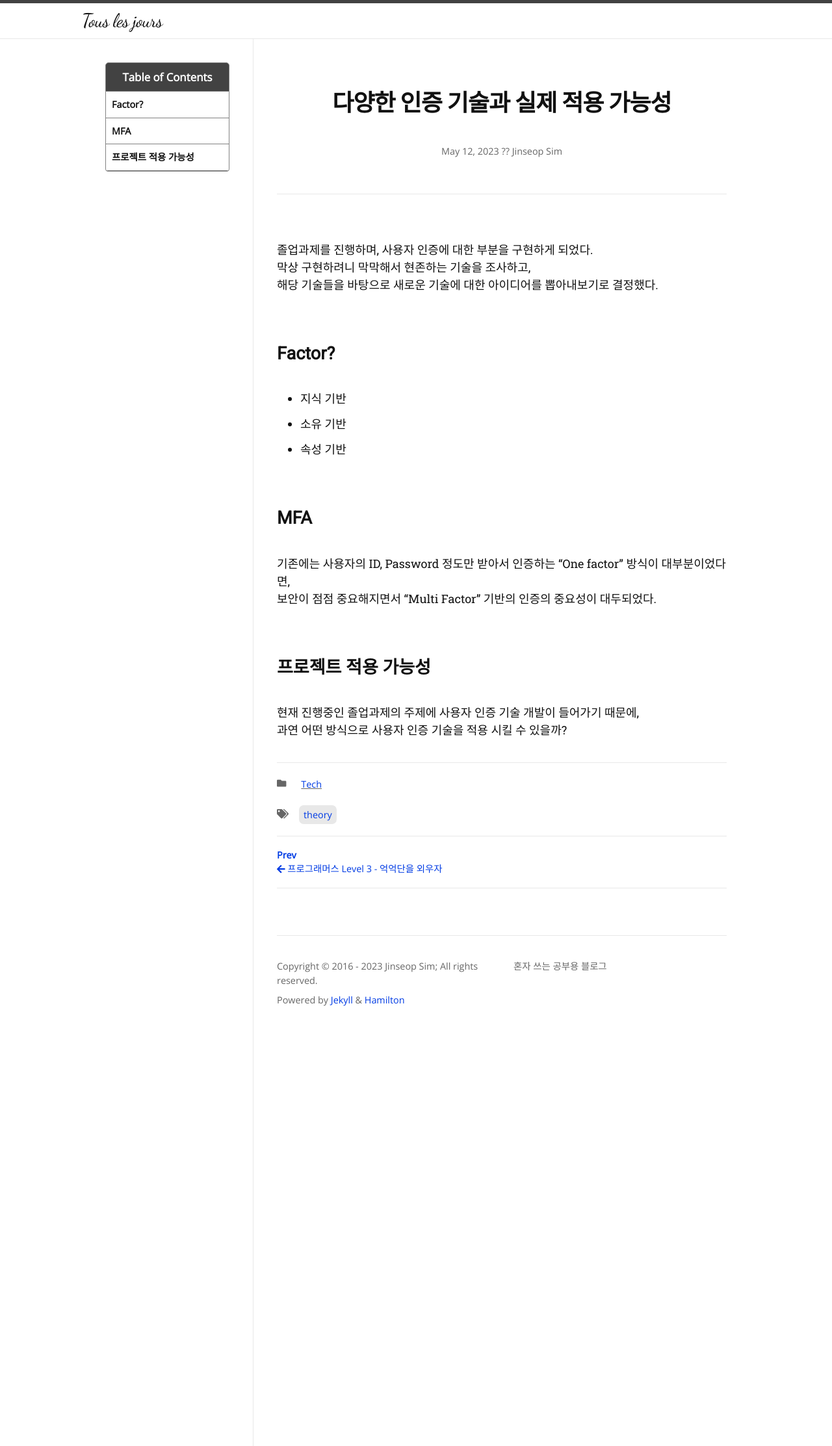
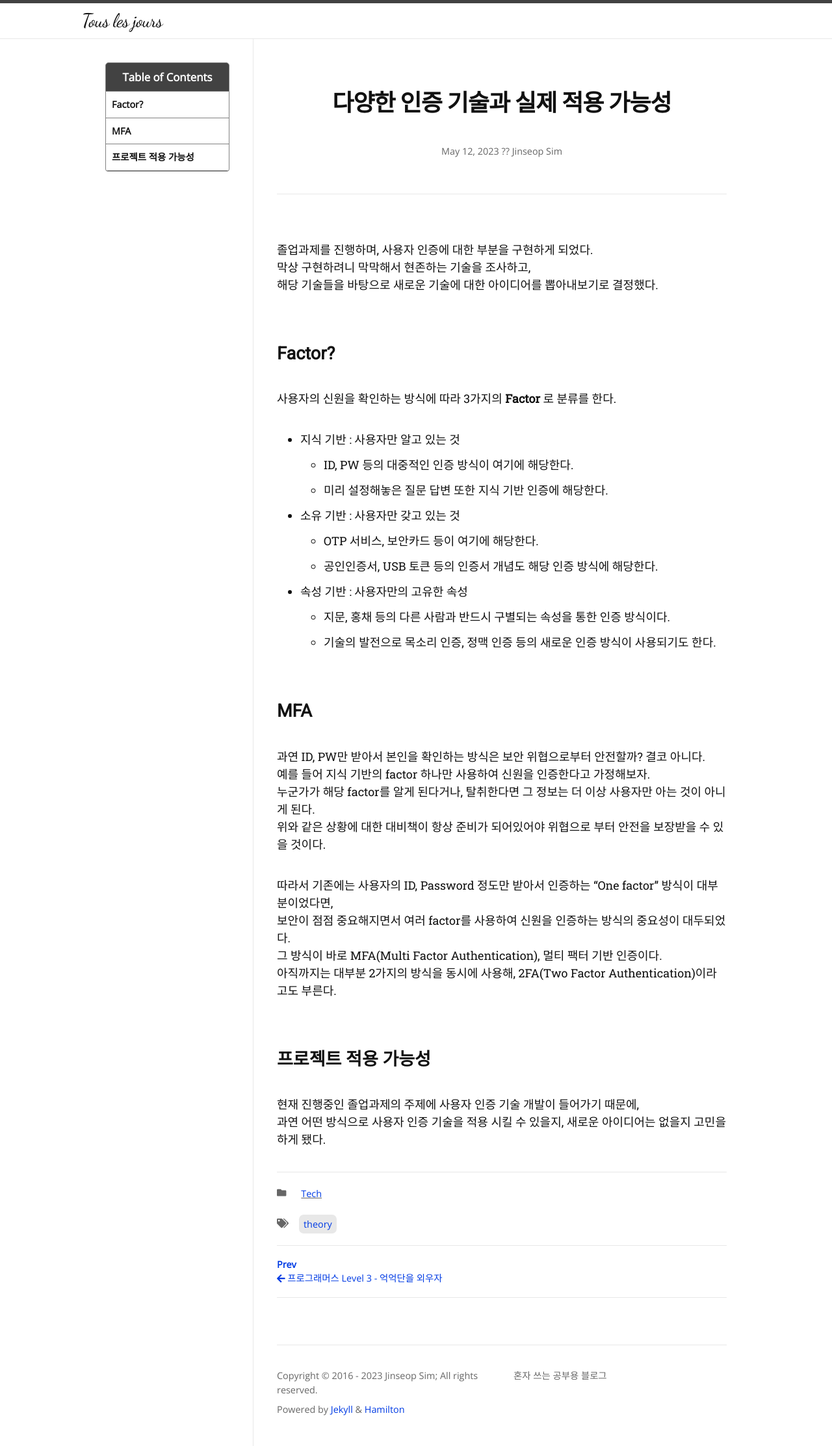
Before and after one commit to Jinseop-Sim/Jinseop-Sim.github.io, a Jekyll site: the page built from _posts/2023-05-12-authentication-method.md, in a window 1280 px wide. Shown: the whole page at 65% size. Built offline with Jekyll 4.4.1, drawn with Linux system fonts in a browser that asks for light colours; nearby versions of some CDN libraries; some web fonts are replaced.

Commit message:
글 수정

```diff
--- a/_posts/2023-05-12-authentication-method.md
+++ b/_posts/2023-05-12-authentication-method.md
@@ -12,14 +12,28 @@ toc: true
 해당 기술들을 바탕으로 새로운 기술에 대한 아이디어를 뽑아내보기로 결정했다.
 
 ## Factor?
-- 지식 기반
-- 소유 기반
-- 속성 기반
+사용자의 신원을 확인하는 방식에 따라 3가지의 __Factor__ 로 분류를 한다.
+- 지식 기반 : 사용자만 알고 있는 것
+  - ID, PW 등의 대중적인 인증 방식이 여기에 해당한다.
+  - 미리 설정해놓은 질문 답변 또한 지식 기반 인증에 해당한다.
+- 소유 기반 : 사용자만 갖고 있는 것
+  - OTP 서비스, 보안카드 등이 여기에 해당한다.
+  - 공인인증서, USB 토큰 등의 인증서 개념도 해당 인증 방식에 해당한다.
+- 속성 기반 : 사용자만의 고유한 속성
+  - 지문, 홍채 등의 다른 사람과 반드시 구별되는 속성을 통한 인증 방식이다.
+  - 기술의 발전으로 목소리 인증, 정맥 인증 등의 새로운 인증 방식이 사용되기도 한다.
 
 ## MFA
-기존에는 사용자의 ID, Password 정도만 받아서 인증하는 "One factor" 방식이 대부분이었다면,
-보안이 점점 중요해지면서 "Multi Factor" 기반의 인증의 중요성이 대두되었다.
+과연 ID, PW만 받아서 본인을 확인하는 방식은 보안 위협으로부터 안전할까? 결코 아니다.
+예를 들어 지식 기반의 factor 하나만 사용하여 신원을 인증한다고 가정해보자.
+누군가가 해당 factor를 알게 된다거나, 탈취한다면 그 정보는 더 이상 사용자만 아는 것이 아니게 된다.
+위와 같은 상황에 대한 대비책이 항상 준비가 되어있어야 위협으로 부터 안전을 보장받을 수 있을 것이다.
+
+따라서 기존에는 사용자의 ID, Password 정도만 받아서 인증하는 "One factor" 방식이 대부분이었다면,
+보안이 점점 중요해지면서 여러 factor를 사용하여 신원을 인증하는 방식의 중요성이 대두되었다.
+그 방식이 바로 MFA(Multi Factor Authentication), 멀티 팩터 기반 인증이다.
+아직까지는 대부분 2가지의 방식을 동시에 사용해, 2FA(Two Factor Authentication)이라고도 부른다.
 
 ## 프로젝트 적용 가능성
 현재 진행중인 졸업과제의 주제에 사용자 인증 기술 개발이 들어가기 때문에,
-과연 어떤 방식으로 사용자 인증 기술을 적용 시킬 수 있을까?
+과연 어떤 방식으로 사용자 인증 기술을 적용 시킬 수 있을지, 새로운 아이디어는 없을지 고민을 하게 됐다.
```
